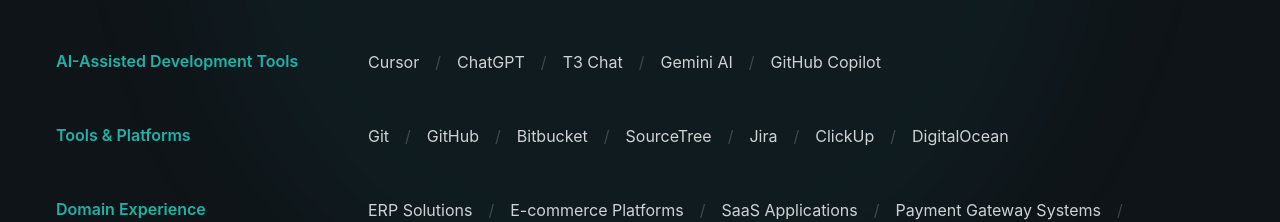
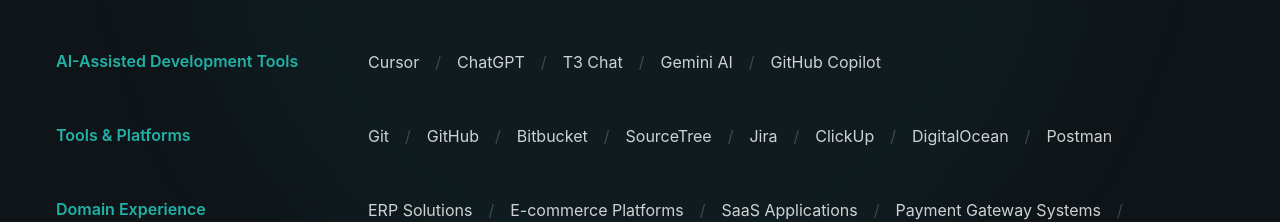
Before and after one commit to taslimulislam/taslimulislam.github.io, a React (Vite) app: page / in a window 1280 px wide. Shown: the part 6644-6866 px from the top of the page. Built offline with nearby package versions, Linux system fonts and the light colour scheme.

Commit message:
missing experties added

```diff
--- a/src/sections/Expertise.jsx
+++ b/src/sections/Expertise.jsx
@@ -49,7 +49,8 @@
         "SourceTree",
         "Jira",
         "ClickUp",
-        "DigitalOcean"
+        "DigitalOcean",
+        "Postman"
     ],
   },
   {
```
Also changed, not shown: 1 other file (tests, documents, lock files or other folders).
